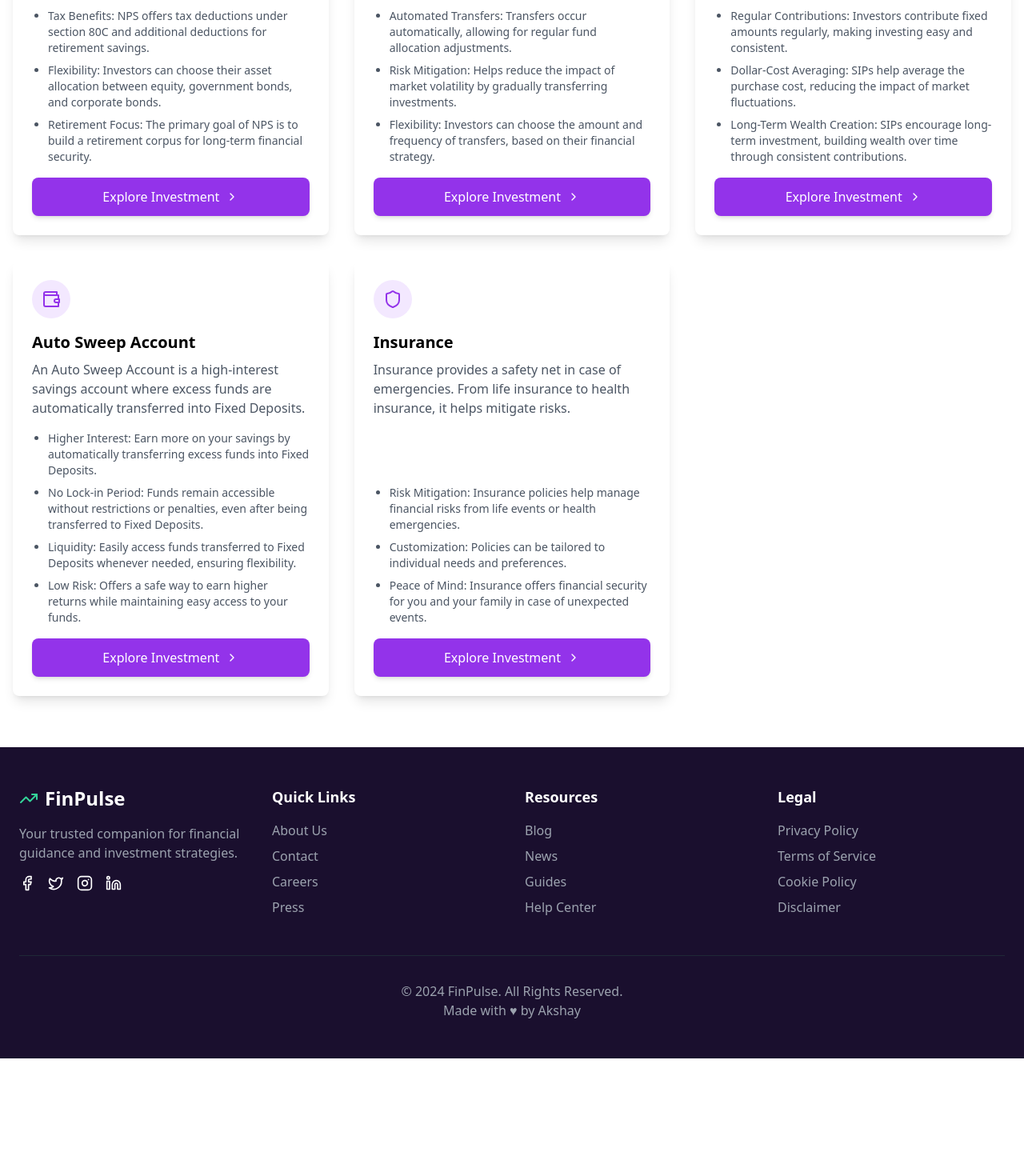
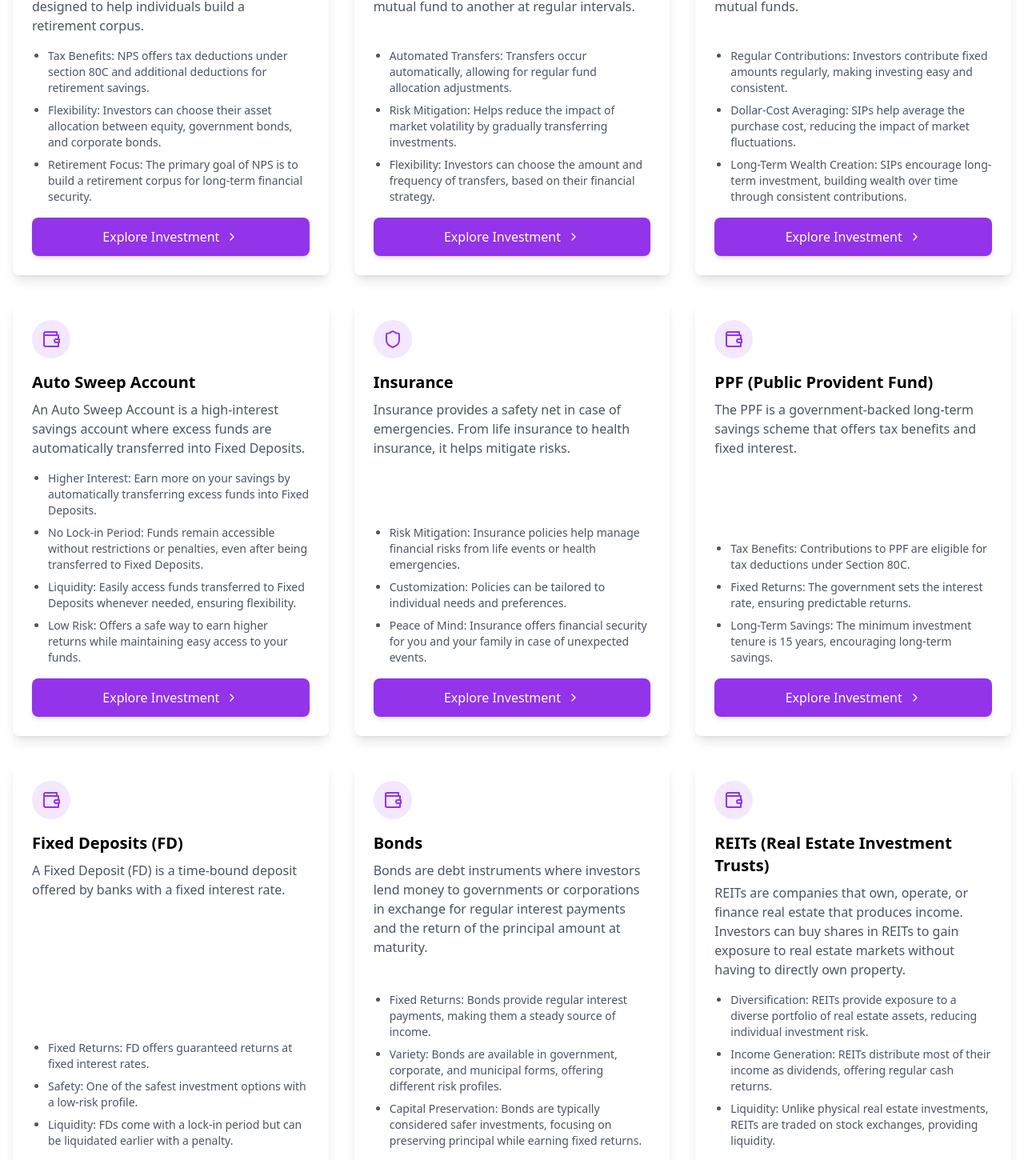
Before and after one commit to akshay0611/FinPulse, a React (Vite) app in the folder frontend/: page /investments in a window 1280 px wide. Shown: the part 1322-2772 px from the top of the page at 80% size. Before the commit the page ends 2645 px from the top, so only its background shows below. Built offline with nearby package versions, Linux system fonts and the light colour scheme; no server answers.

Commit message:
Added more investments

```diff
--- a/frontend/src/pages/Investments.tsx
+++ b/frontend/src/pages/Investments.tsx
@@ -1,7 +1,7 @@
 import React, { useState } from 'react';
 import Navbar from '../components/Navbar';
 import Footer from '../components/Footer';
-import { ChevronRight, PiggyBank, TrendingUp, Building, Landmark, ArrowRightLeft, Calendar, Wallet, Shield } from 'lucide-react';
+import { ChevronRight, PiggyBank, TrendingUp, Building, Landmark, ArrowRightLeft, Calendar, Wallet, Shield, Star,TrendingDown } from 'lucide-react';
 import { useNavigate } from 'react-router-dom';  // Import useNavigate
 import { motion } from 'framer-motion';
 
@@ -94,6 +94,94 @@ const investmentTypes = [
       "Customization: Policies can be tailored to individual needs and preferences.",
       "Peace of Mind: Insurance offers financial security for you and your family in case of unexpected events."
     ]
+  },
+  {
+    title: "PPF (Public Provident Fund)",
+    icon: Wallet, // Replace with appropriate icon
+    description: "The PPF is a government-backed long-term savings scheme that offers tax benefits and fixed interest.",
+    category: "Fixed Income",
+    features: [
+      "Tax Benefits: Contributions to PPF are eligible for tax deductions under Section 80C.",
+      "Fixed Returns: The government sets the interest rate, ensuring predictable returns.",
+      "Long-Term Savings: The minimum investment tenure is 15 years, encouraging long-term savings."
+    ]
+  },
+  {
+    title: "Fixed Deposits (FD)",
+    icon: Wallet, // Replace with appropriate icon
+    description: "A Fixed Deposit (FD) is a time-bound deposit offered by banks with a fixed interest rate.",
+    category: "Fixed Income",
+    features: [
+      "Fixed Returns: FD offers guaranteed returns at fixed interest rates.",
+      "Safety: One of the safest investment options with a low-risk profile.",
+      "Liquidity: FDs come with a lock-in period but can be liquidated earlier with a penalty."
+    ]
+  },
+  {
+    title: "Bonds",
+    icon: Wallet,
+    description: "Bonds are debt instruments where investors lend money to governments or corporations in exchange for regular interest payments and the return of the principal amount at maturity.",
+    category: "Fixed Income",
+    features: [
+      "Fixed Returns: Bonds provide regular interest payments, making them a steady source of income.",
+      "Variety: Bonds are available in government, corporate, and municipal forms, offering different risk profiles.",
+      "Capital Preservation: Bonds are typically considered safer investments, focusing on preserving principal while earning fixed returns."
+    ]
+  },
+  {
+    title: "REITs (Real Estate Investment Trusts)",
+    icon: Wallet,
+    description: "REITs are companies that own, operate, or finance real estate that produces income. Investors can buy shares in REITs to gain exposure to real estate markets without having to directly own property.",
+    category: "Real Estate",
+    features: [
+      "Diversification: REITs provide exposure to a diverse portfolio of real estate assets, reducing individual investment risk.",
+      "Income Generation: REITs distribute most of their income as dividends, offering regular cash returns.",
+      "Liquidity: Unlike physical real estate investments, REITs are traded on stock exchanges, providing liquidity."
+    ]
+  },
+  {
+    title: "Tax-Free Bonds",
+    icon: Wallet,
+    description: "Tax-Free Bonds are government-issued bonds that provide interest income exempt from tax, making them attractive for investors looking for tax-efficient income.",
+    category: "Fixed Income",
+    features: [
+      "Tax Exemption: The interest income earned is tax-free, providing an advantage over other taxable investment options.",
+      "Low Risk: Tax-free bonds are typically issued by government entities, offering a high level of safety.",
+      "Steady Returns: Tax-free bonds offer fixed returns over a specified period, ensuring stable income."
+    ]
+  },
+  {
+    title: "ETFs (Exchange Traded Funds)",
+    icon: Wallet,
+    description: "ETFs are investment funds that are traded on stock exchanges. They typically track the performance of an index, commodity, or a collection of assets.",
+    category: "Popular",
+    features: [
+      "Diversification: ETFs allow investors to invest in a broad range of assets, such as stocks, bonds, or commodities.",
+      "Liquidity: ETFs are traded on exchanges, offering high liquidity similar to stocks.",
+      "Lower Fees: ETFs usually have lower expense ratios compared to mutual funds, making them cost-effective."
+    ]
+  },
+  {
+    title: "SGB (Sovereign Gold Bonds)",
+    icon: Star,
+    description: "SGBs are government securities denominated in grams of gold, offering an investment option that is linked to the price of gold. They provide an opportunity to invest in gold without holding physical gold.",
+    category: "Precious Metals",
+    features: [
+      "Gold-Linked: The value of SGBs is linked to the market price of gold, making them a good hedge against inflation.",
+      "Interest Income: SGBs provide an annual interest payment in addition to the potential appreciation in gold prices.",
+      "Tax Benefits: The capital gains tax arising on redemption of SGBs is exempt from tax, offering tax-efficient returns."
+    ]
+  },
+  {
+    title: "ETCDs (Exchange Traded Commodity Derivatives)",
+    icon: TrendingDown,
+    description: "ETCDs are financial instruments that allow investors to trade commodity contracts like gold, silver, crude oil, etc., on commodity exchanges. They are used to gain exposure to commodity price movements.",
+    category: "Commodities",
+    features: [
+      "Commodity Exposure: ETCDs provide direct exposure to commodity price fluctuations, such as oil, gold, and agricultural products.",
+      "Leverage: ETCDs often allow investors to take leveraged positions, amplifying potential gains or losses.",
+      "Liquidity: ETCDs are traded on exchanges, offering liquidity similar to stocks and ETFs."
+    ]
   }
   // Other investment types remain the same...
 ];
@@ -115,7 +203,8 @@ export default function InvestmentsPage() {
     <div className="min-h-screen flex flex-col bg-white">
       <Navbar />
       <main className="flex-grow">
-        <section className="py-20 bg-gradient-to-r from-purple-600 to-indigo-600 text-white relative overflow-hidden">
+
+<section className="py-20 mt-6 bg-gradient-to-r from-purple-600 to-indigo-600 text-white relative overflow-hidden">
   <div className="absolute inset-0 bg-black opacity-50"></div>
   <motion.div
     initial={{ opacity: 0, y: 20 }}
@@ -138,12 +227,13 @@ export default function InvestmentsPage() {
   <div className="absolute bottom-0 left-0 right-0 h-20 bg-gradient-to-t from-white to-transparent"></div>
 </section>
 
+
         <section className="py-16">
           <div className="container mx-auto px-4">
             {/* Tabs for filtering investments */}
             <div className="mb-8">
               <div className="flex space-x-4 border-b-2 border-gray-300">
-                {["All", "Popular", "Fixed Income", "Systematic", "Protection"].map(category => (
+                {["All", "Popular", "Fixed Income", "Systematic", "Protection", "Real Estate", "Precious Metals", "Commodities"].map(category => (
                   <button
                     key={category}
                     className={`px-6 py-3 text-lg font-semibold
```
Lines whose indentation alone changed are shown as unchanged.
